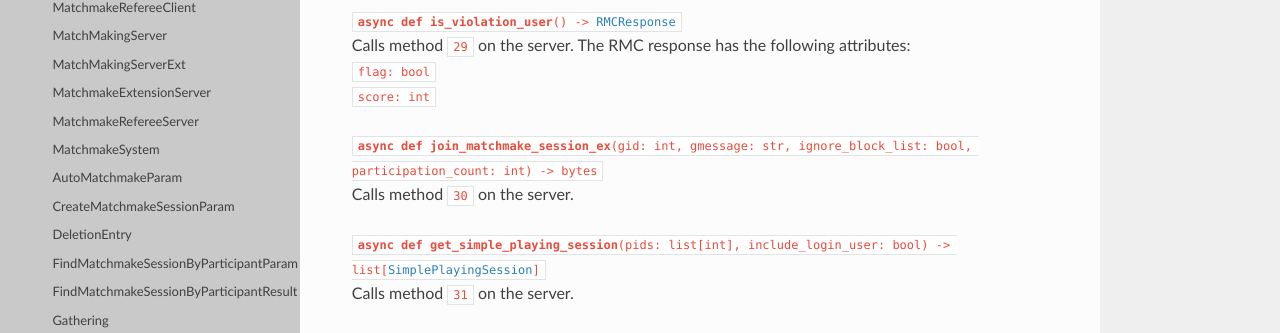
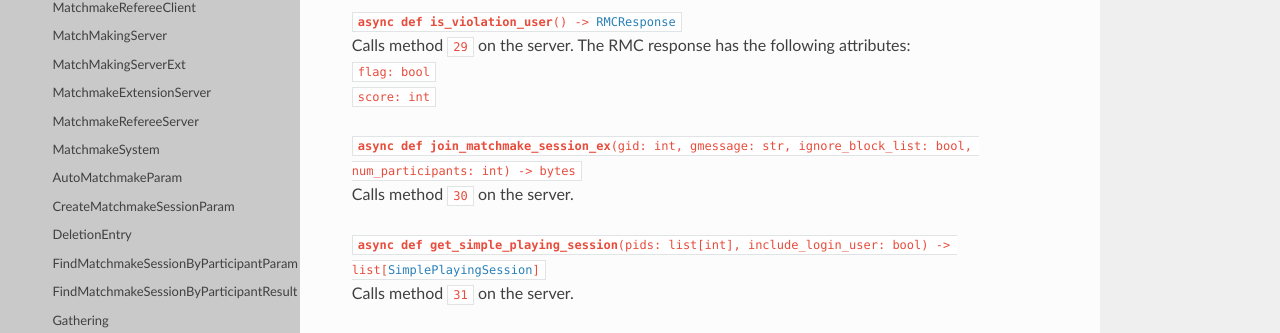
Before and after one commit to kinnay/NintendoClients, an MkDocs documentation site: the page built from docs/reference/nex/matchmaking.md, in a window 1280 px wide and 900 px high, scrolled down 7981 px. Shown: the part 121-454 px from the top of the window. Built offline with MkDocs 1.6.1, drawn with Linux system fonts in a browser that asks for light colours; nearby versions of some CDN libraries; some of the changed text lies outside the part shown.

Commit message:
Rename participation_count -> num_participants
For consistency with min_participants and max_participants, even though nintendo calls it ParticipationCount

```diff
--- a/docs/reference/nex/matchmaking.md
+++ b/docs/reference/nex/matchmaking.md
@@ -257,7 +257,7 @@
 </span>
 </span>
 
-<code>**async def create_matchmake_session**(gathering: [Data](../common), description: str, participation_count: int) -> [RMCResponse](../common)</code><br>
+<code>**async def create_matchmake_session**(gathering: [Data](../common), description: str, num_participants: int) -> [RMCResponse](../common)</code><br>
 <span class="docs">Calls method `6` on the server. The RMC response has the following attributes:<br>
 <span class="docs">
 <code>gid: int</code><br>
@@ -339,7 +339,7 @@
 </span>
 </span>
 
-<code>**async def join_matchmake_session_ex**(gid: int, gmessage: str, ignore_block_list: bool, participation_count: int) -> bytes</code><br>
+<code>**async def join_matchmake_session_ex**(gid: int, gmessage: str, ignore_block_list: bool, num_participants: int) -> bytes</code><br>
 <span class="docs">Calls method `30` on the server.</span>
 
 <code>**async def get_simple_playing_session**(pids: list[int], include_login_user: bool) -> list[[SimplePlayingSession](#simpleplayingsession)]</code><br>
@@ -641,7 +641,7 @@
 </span>
 </span>
 
-<code>**async def create_matchmake_session**(client: [RMCClient](../rmc#rmcclient), gathering: [Data](../common), description: str, participation_count: int) -> [RMCResponse](../common)</code><br>
+<code>**async def create_matchmake_session**(client: [RMCClient](../rmc#rmcclient), gathering: [Data](../common), description: str, num_participants: int) -> [RMCResponse](../common)</code><br>
 <span class="docs">Handler for method `6`. This method should be overridden by a subclass. The RMC response must have the following attributes:<br>
 <span class="docs">
 <code>gid: int</code><br>
@@ -723,7 +723,7 @@
 </span>
 </span>
 
-<code>**async def join_matchmake_session_ex**(client: [RMCClient](../rmc#rmcclient), gid: int, gmessage: str, ignore_block_list: bool, participation_count: int) -> bytes</code><br>
+<code>**async def join_matchmake_session_ex**(client: [RMCClient](../rmc#rmcclient), gid: int, gmessage: str, ignore_block_list: bool, num_participants: int) -> bytes</code><br>
 <span class="docs">Handler for method `30`. This method should be overridden by a subclass.</span>
 
 <code>**async def get_simple_playing_session**(client: [RMCClient](../rmc#rmcclient), pids: list[int], include_login_user: bool) -> list[[SimplePlayingSession](#simpleplayingsession)]</code><br>
@@ -830,7 +830,7 @@
 <code>gid_for_participation_check: int</code><br>
 <code>options: int</code><br>
 <code>join_message: str</code><br>
-<code>participation_count: int</code><br>
+<code>num_participants: int</code><br>
 <code>search_criteria: list[[MatchmakeSessionSearchCriteria](#matchmakesessionsearchcriteria)]</code><br>
 <code>target_gids: list[int]</code><br>
 <code>block_list: [MatchmakeBlockListParam](#matchmakeblocklistparam) = [MatchmakeBlockListParam](#matchmakeblocklistparam)()</code><br>
@@ -847,7 +847,7 @@
 <code>gid_for_participation_check: int</code><br>
 <code>options: int</code><br>
 <code>join_message: str</code><br>
-<code>participation_count: int</code><br>
+<code>num_participants: int</code><br>
 </span><br>
 
 ## DeletionEntry
@@ -946,7 +946,7 @@
 <code>user_password: str</code><br>
 <code>system_password: str</code><br>
 <code>join_message: str</code><br>
-<code>participation_count: int</code><br>
+<code>num_participants: int</code><br>
 <code>extra_participants: int</code><br>
 <code>block_list: [MatchmakeBlockListParam](#matchmakeblocklistparam) = [MatchmakeBlockListParam](#matchmakeblocklistparam)()</code><br>
 </span><br>
@@ -980,7 +980,7 @@
 <code>open_participation: bool = True</code><br>
 <code>matchmake_system: int = 0</code><br>
 <code>application_data: bytes = b""</code><br>
-<code>participation_count: int = 0</code><br>
+<code>num_participants: int = 0</code><br>
 If `nex.version` >= 30500:<br>
 <span class="docs">
 <code>progress_score: int = 100</code><br>
@@ -1060,7 +1060,7 @@
 <code>participation_start: [DateTime](../common#datetime)</code><br>
 <code>participation_end: [DateTime](../common#datetime)</code><br>
 <code>matchmake_session_count: int</code><br>
-<code>participation_count: int</code><br>
+<code>num_participants: int</code><br>
 </span><br>
 
 ## PlayingSession
```
Also changed, not shown: 3 other files.
